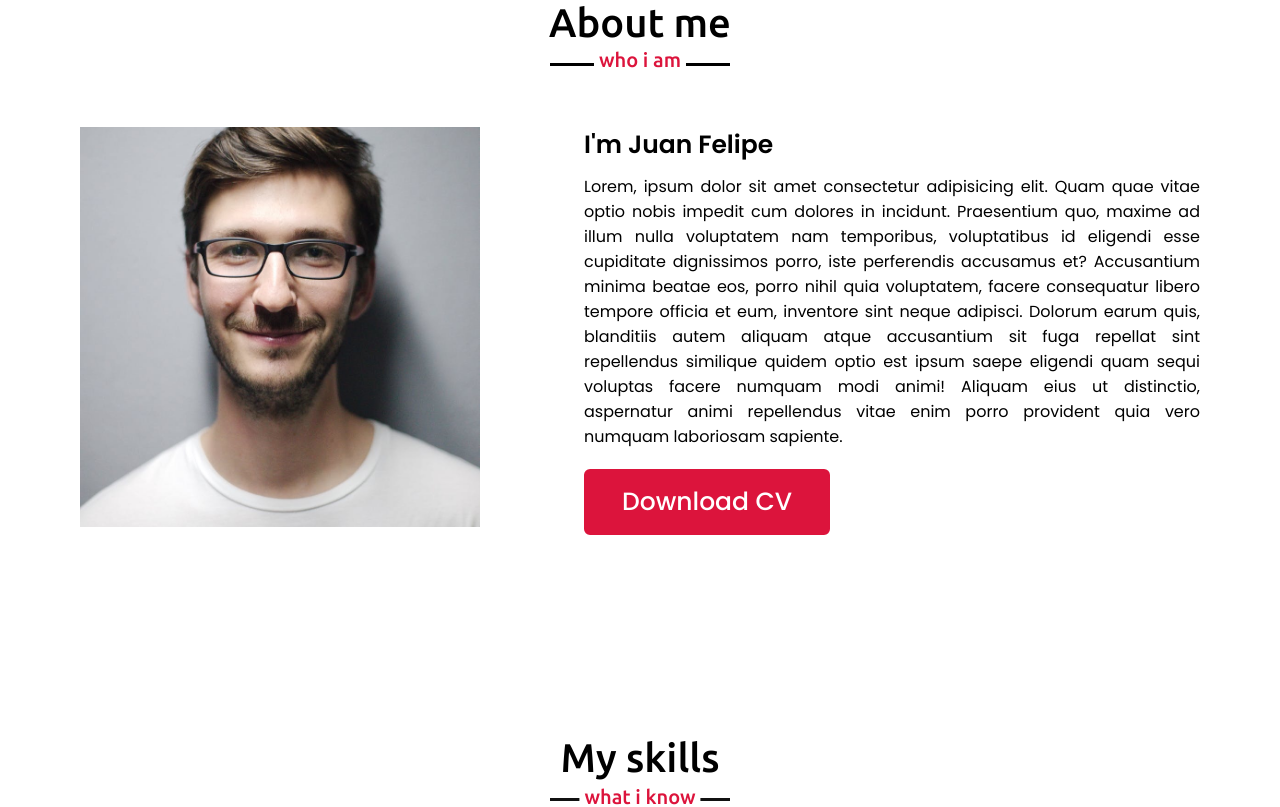
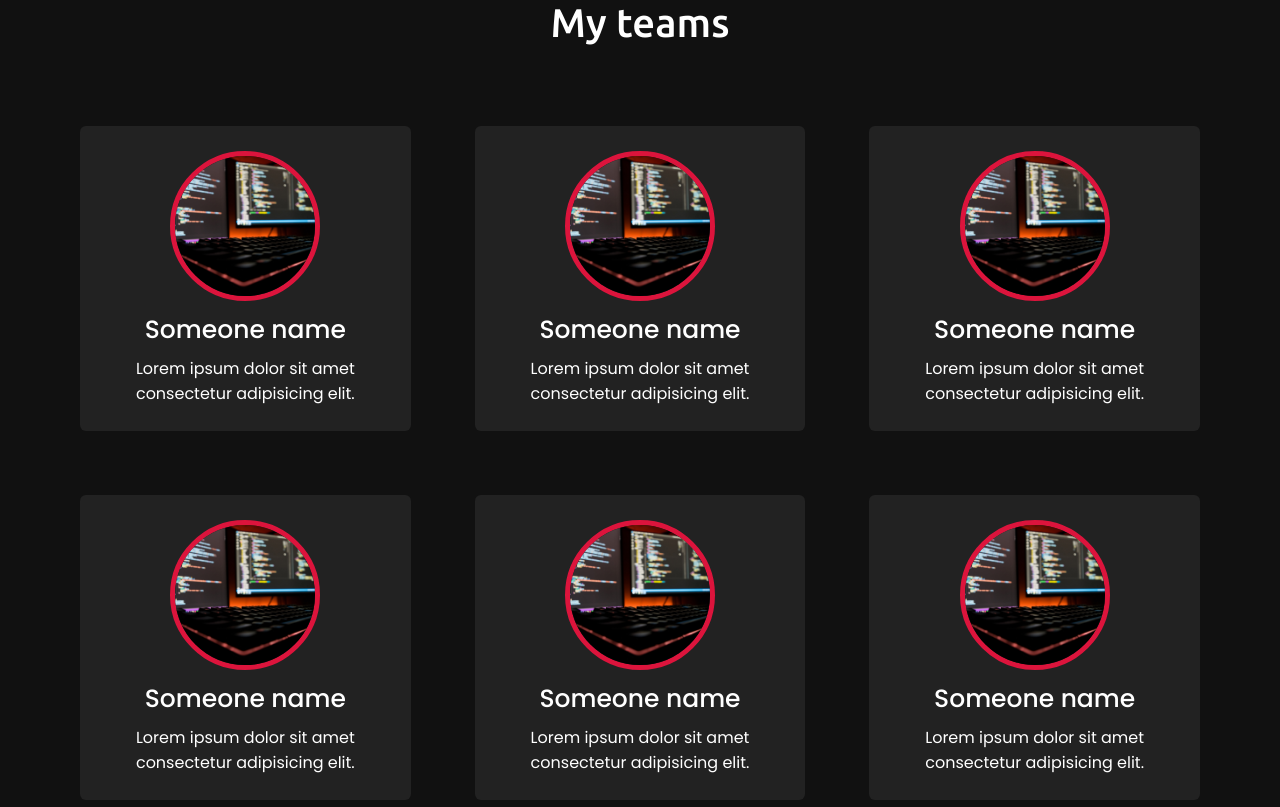
Before and after one commit to Juanfe98/portfolio, a React (Create React App) app: page / in a window 1280 px wide. Shown: the part 900-1707 px from the top of the page. Built offline with nearby package versions, Linux system fonts and the light colour scheme.

Commit message:
Projects section creatd

```diff
--- a/src/App.js
+++ b/src/App.js
@@ -2,6 +2,7 @@ import { Navbar } from "./components/Navbar/Navbar";
 import { Home } from "./components/Home/Home";
 import { About } from "./components/About/About";
 import { Skill } from "./components/Skill/Skill";
+import { Project } from "./components/Project/Project";
 import "./app.css";
 
 function App() {
@@ -9,6 +10,7 @@ function App() {
     <>
       <Navbar />
       <Home />
+      <Project />
       <About />
       <Skill />
     </>
--- a/src/app.css
+++ b/src/app.css
@@ -31,10 +31,16 @@ section {
   padding: 100px 0;
 }
 .max-width {
-  max-width: 1300px;
+  max-width: 1500px;
   padding: 0 80px;
   margin: auto;
 }
+
+.teams {
+  color: #fff;
+  background: #111;
+}
+
 .about,
 .services,
 .skills,
--- /dev/null
+++ b/src/components/Project/Project.js
@@ -0,0 +1,57 @@
+import React from "react";
+import "./project.css";
+import banner from "../../assets/banner2.jpg";
+
+export function Project() {
+  return (
+    <section className="teams" id="teams">
+      <div className="max-width">
+        <h2 className="title">My teams</h2>
+        <div className="carousel cards-container">
+          <div className="card">
+            <div className="box">
+              <img src={banner} alt="" />
+              <div className="text">Someone name</div>
+              <p>Lorem ipsum dolor sit amet consectetur adipisicing elit.</p>
+            </div>
+          </div>
+          <div className="card">
+            <div className="box">
+              <img src={banner} alt="" />
+              <div className="text">Someone name</div>
+              <p>Lorem ipsum dolor sit amet consectetur adipisicing elit.</p>
+            </div>
+          </div>
+          <div className="card">
+            <div className="box">
+              <img src={banner} alt="" />
+              <div className="text">Someone name</div>
+              <p>Lorem ipsum dolor sit amet consectetur adipisicing elit.</p>
+            </div>
+          </div>
+          <div className="card">
+            <div className="box">
+              <img src={banner} alt="" />
+              <div className="text">Someone name</div>
+              <p>Lorem ipsum dolor sit amet consectetur adipisicing elit.</p>
+            </div>
+          </div>
+          <div className="card">
+            <div className="box">
+              <img src={banner} alt="" />
+              <div className="text">Someone name</div>
+              <p>Lorem ipsum dolor sit amet consectetur adipisicing elit.</p>
+            </div>
+          </div>
+          <div className="card">
+            <div className="box">
+              <img src={banner} alt="" />
+              <div className="text">Someone name</div>
+              <p>Lorem ipsum dolor sit amet consectetur adipisicing elit.</p>
+            </div>
+          </div>
+        </div>
+      </div>
+    </section>
+  );
+}
--- /dev/null
+++ b/src/components/Project/project.css
@@ -0,0 +1,70 @@
+/* teams section styling */
+
+.teams .carousel .card {
+  background: #222;
+  border-radius: 6px;
+  padding: 25px 35px;
+  text-align: center;
+  overflow: hidden;
+  transition: all 0.3s ease;
+}
+.teams .carousel .card:hover {
+  background: crimson;
+}
+.teams .carousel .card .box {
+  display: flex;
+  flex-direction: column;
+  align-items: center;
+  justify-content: center;
+  transition: all 0.3s ease;
+}
+.teams .carousel .card:hover .box {
+  transform: scale(1.05);
+}
+.teams .carousel .card .text {
+  font-size: 25px;
+  font-weight: 500;
+  margin: 10px 0 7px 0;
+}
+.teams .carousel .card img {
+  height: 150px;
+  width: 150px;
+  object-fit: cover;
+  border-radius: 50%;
+  border: 5px solid crimson;
+  transition: all 0.3s ease;
+}
+
+.teams .carousel .card:hover img {
+  border-color: #fff;
+}
+
+.owl-dots {
+  text-align: center;
+  margin-top: 20px;
+}
+.owl-dot {
+  height: 13px;
+  width: 13px;
+  margin: 0 5px;
+  outline: none !important;
+  border-radius: 50%;
+  border: 2px solid crimson !important;
+  transition: all 0.3s ease;
+}
+.owl-dot.active {
+  width: 35px;
+  border-radius: 14px;
+}
+.owl-dot.active,
+.owl-dot:hover {
+  background: crimson !important;
+}
+
+.cards-container {
+  display: grid;
+  justify-content: center;
+  align-items: center;
+  grid-template-columns: 1fr 1fr 1fr;
+  grid-gap: 4rem;
+}
```
